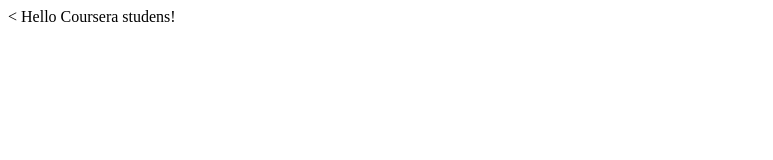
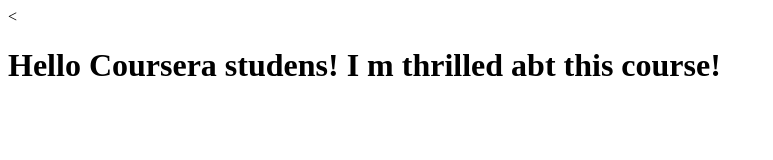
Before and after one commit to vaishnavimurdande/angular-test, a plain HTML site: page index.html in a window 1280 px wide. Shown: the whole page, without its empty margins (0-773 px from the left). Drawn offline with Linux system fonts and the light colour scheme.

Commit message:
Next version of web file.

```diff
--- a/index.html
+++ b/index.html
@@ -5,6 +5,6 @@
     <title>Hello Coursera</title>
   </head>
   <body>
-    Hello Coursera studens!
+    <h1>Hello Coursera studens! I m thrilled abt this course!</h1>
   </body>
 </html>
```
